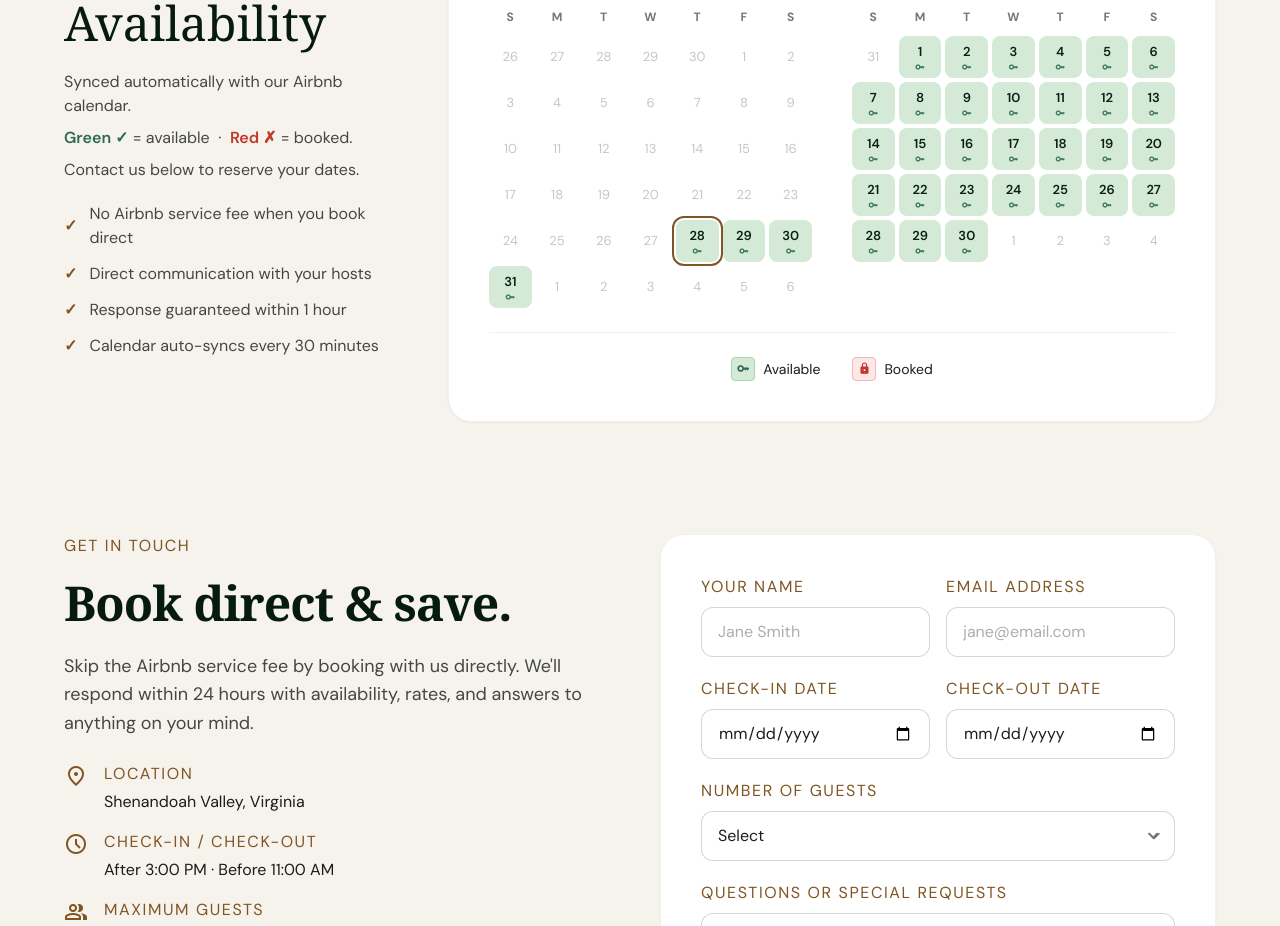
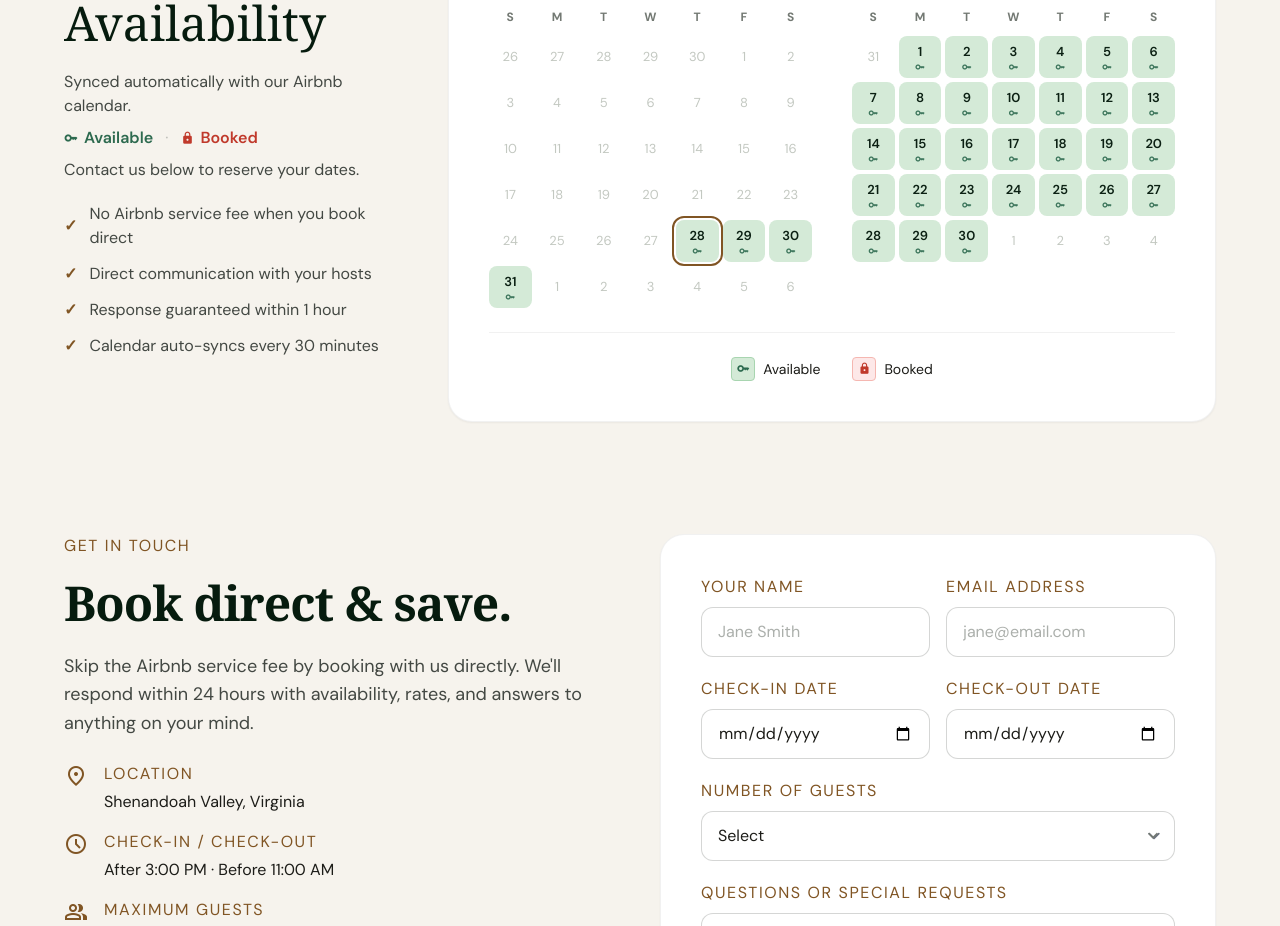
Before and after one commit to skankanala96/shenandoah_rental, a plain HTML site: page index.html in a window 1280 px wide. Shown: the part 6060-6986 px from the top of the page. Drawn offline with nearby package versions, Linux system fonts and the light colour scheme; animation ran at ten frames a second.

Commit message:
Update availability legend text to use key/lock icons
Replace 'Green ✓ = available · Red ✗ = booked' with matching
key/lock icon labels consistent with calendar day marks.

Co-Authored-By: Claude Sonnet 4.6 <noreply@anthropic.com>

```diff
--- a/index.html
+++ b/index.html
@@ -845,9 +845,14 @@
         </div>
         <div class="space-y-2 font-body-lg text-on-surface-variant">
           <p>Synced automatically with our Airbnb calendar.</p>
-          <p class="font-body-md">
-            <span class="font-semibold" style="color:#2d6a4f;">Green ✓</span> = available &nbsp;·&nbsp;
-            <span class="font-semibold" style="color:#c0392b;">Red ✗</span> = booked.
+          <p class="font-body-md flex items-center gap-3 flex-wrap">
+            <span class="inline-flex items-center gap-1.5 font-semibold" style="color:#2d6a4f;">
+              <span style="font-family:'Material Symbols Outlined';font-size:14px;font-variation-settings:'FILL' 1,'wght' 500,'GRAD' 0,'opsz' 20;">key</span> Available
+            </span>
+            <span class="text-outline/40">·</span>
+            <span class="inline-flex items-center gap-1.5 font-semibold" style="color:#c0392b;">
+              <span style="font-family:'Material Symbols Outlined';font-size:14px;font-variation-settings:'FILL' 1,'wght' 500,'GRAD' 0,'opsz' 20;">lock</span> Booked
+            </span>
           </p>
           <p class="font-body-md">Contact us below to reserve your dates.</p>
         </div>
```
